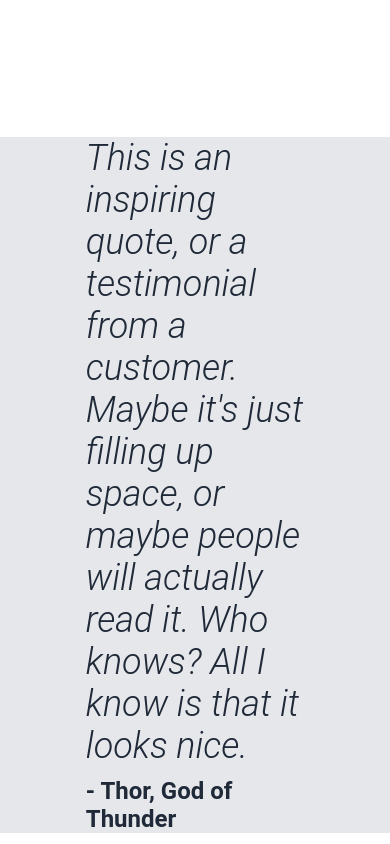
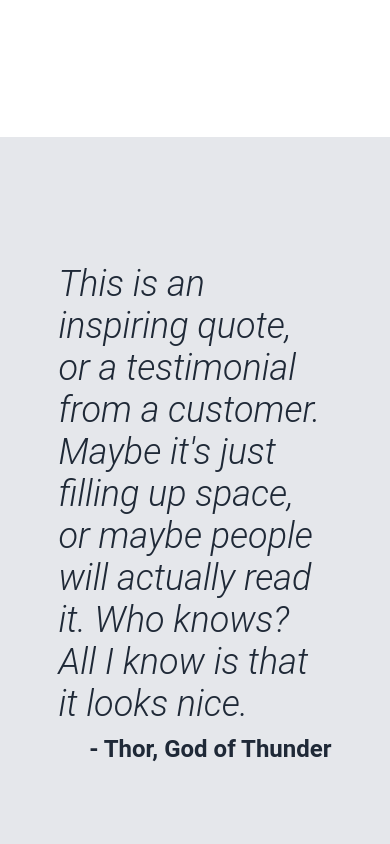
Before and after one commit to Zeedd-0/landing-page, a plain HTML site: page index.html in a window 390 px wide. Shown: the part 2240-3084 px from the top of the page. Drawn offline with Linux system fonts and the light colour scheme.

Commit message:
Update layout on narrow viewport, responsivity

```diff
--- a/styles.css
+++ b/styles.css
@@ -142,7 +142,7 @@ nav a {
 
 .quote {
     background-color: var(--bg-cl3);
-    padding: 0 22vw;
+    padding: inherit 22vw;
     justify-content: center;
     gap: 10px;
 }
@@ -172,6 +172,7 @@ nav a {
     color: var(--cl1);
     padding: 30px 10vw;
     border-radius: 10px;
+    flex-wrap: wrap;
     align-items: center;
     justify-content: space-between;
     gap: 20px;
```
